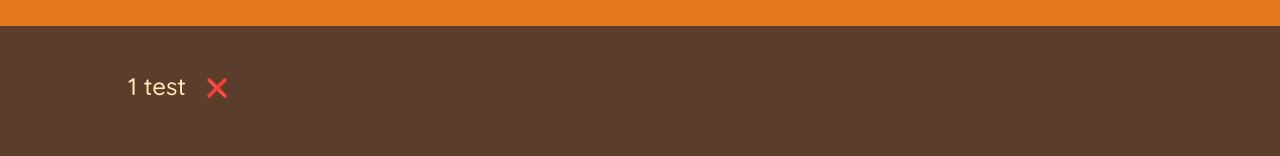
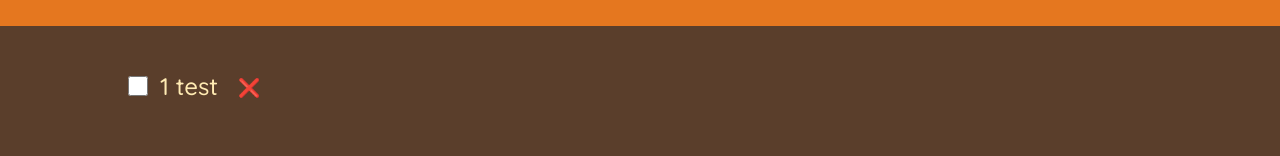
Before and after one commit to MoiseAlexandru/travel-list, a React (Create React App) app: page / in a window 1280 px wide. Both pictures are taken after a click on the button "ADD". Shown: the part 251-407 px from the top of the page. Built offline with nearby package versions, Linux system fonts and the light colour scheme.

Commit message:
adaugat toggle si delete

```diff
--- a/src/App.js
+++ b/src/App.js
@@ -1,10 +1,4 @@
 import { useState } from "react";
-
-const initialItems = [
-  { id: 1, description: "Passports", quantity: 2, packed: false },
-  { id: 2, description: "Socks", quantity: 12, packed: true },
-  { id: 3, description: "Charger", quantity: 12, packed: false }
-];
 
 function Logo() {
     return (
@@ -49,27 +43,30 @@
     );
 }
 
-function Item({item}) {
-    return (
-        <li>
-            <span style = {item.packed ? {textDecoration: "line-through"} : {}}>
-                {item.quantity} {item.description}
-            </span>
-            <button>❌</button>
-        </li>
-    )
-}
 
-function PackingList({items}) {
+function PackingList({items, onDeleteItem, onToggleItem}) {
     return (
         <div className = "list">
             <ul>
                 {items.map((item) => (
-                    <Item item = {item} key = {item.id} />
+                    <Item item = {item} onDeleteItem = {onDeleteItem} onToggleItem = {onToggleItem} key = {item.id} />
                 ))}
             </ul>
         </div>
     );
+}
+
+
+function Item({item, onDeleteItem, onToggleItem}) {
+    return (
+        <li>
+            <input type = "checkbox" value = {item.packed} onChange = {() => onToggleItem(item.id)} />
+            <span style = {item.packed ? {textDecoration: "line-through"} : {}}>
+                {item.quantity} {item.description}
+            </span>
+            <button onClick = {() => onDeleteItem(item.id)}>❌</button>
+        </li>
+    )
 }
 
 function Stats() {
@@ -87,11 +84,19 @@
         setItems((items) => [...items, item]);
     }
 
+    function handleDeleteItem(id) {
+        setItems((items) => items.filter((item) => item.id !== id));
+    }
+
+    function handleToggleItem(id) {
+        setItems((items) => items.map((item) => (item.id !== id ? item : {...item, packed: !item.packed})));
+    }
+
     return (
         <div className = "app">
             <Logo />
             <Form onAddItems = {handleAddItems} />
-            <PackingList items = {items}/>
+            <PackingList items = {items} onDeleteItem = {handleDeleteItem} onToggleItem = {handleToggleItem} />
             <Stats />
         </div>
     );
```
